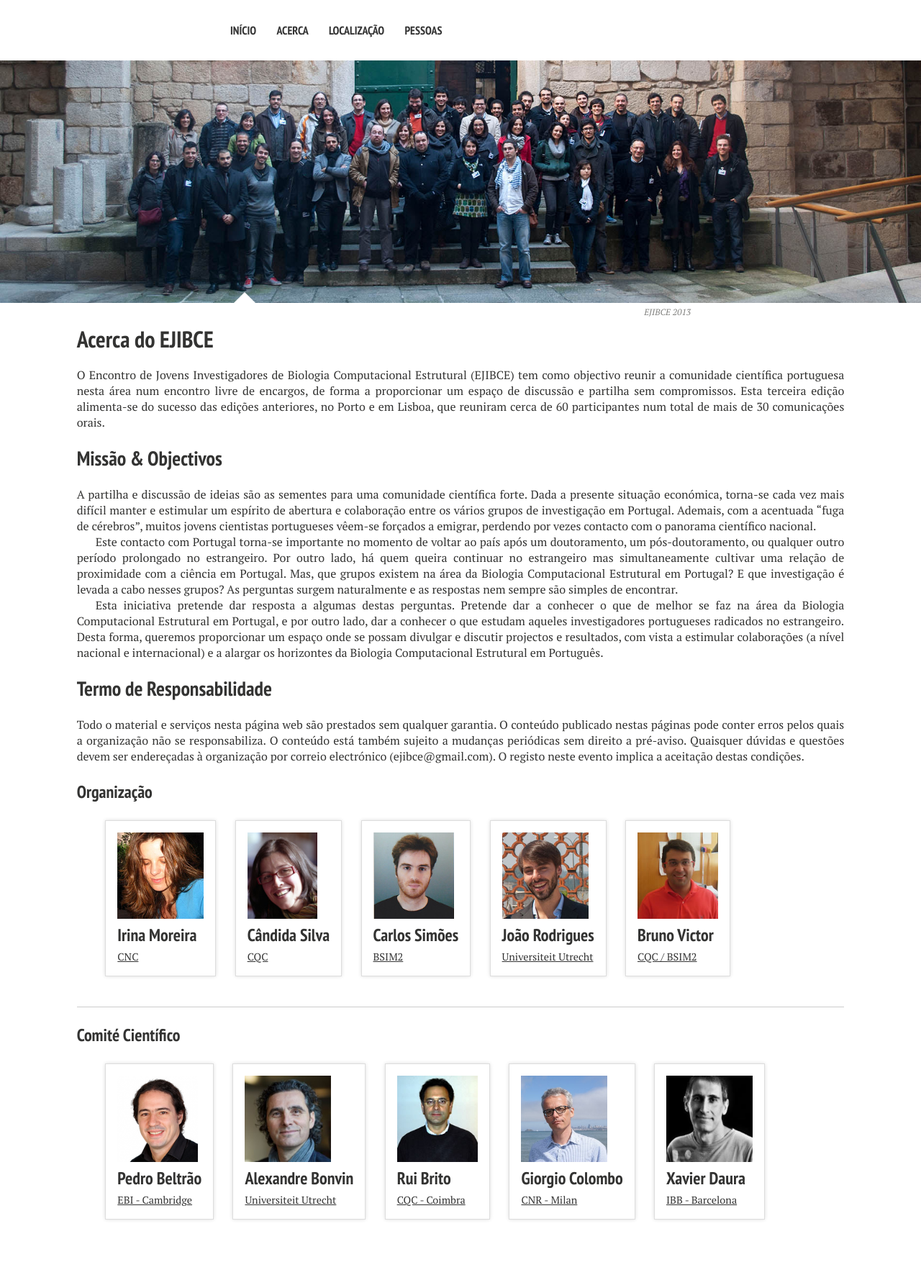
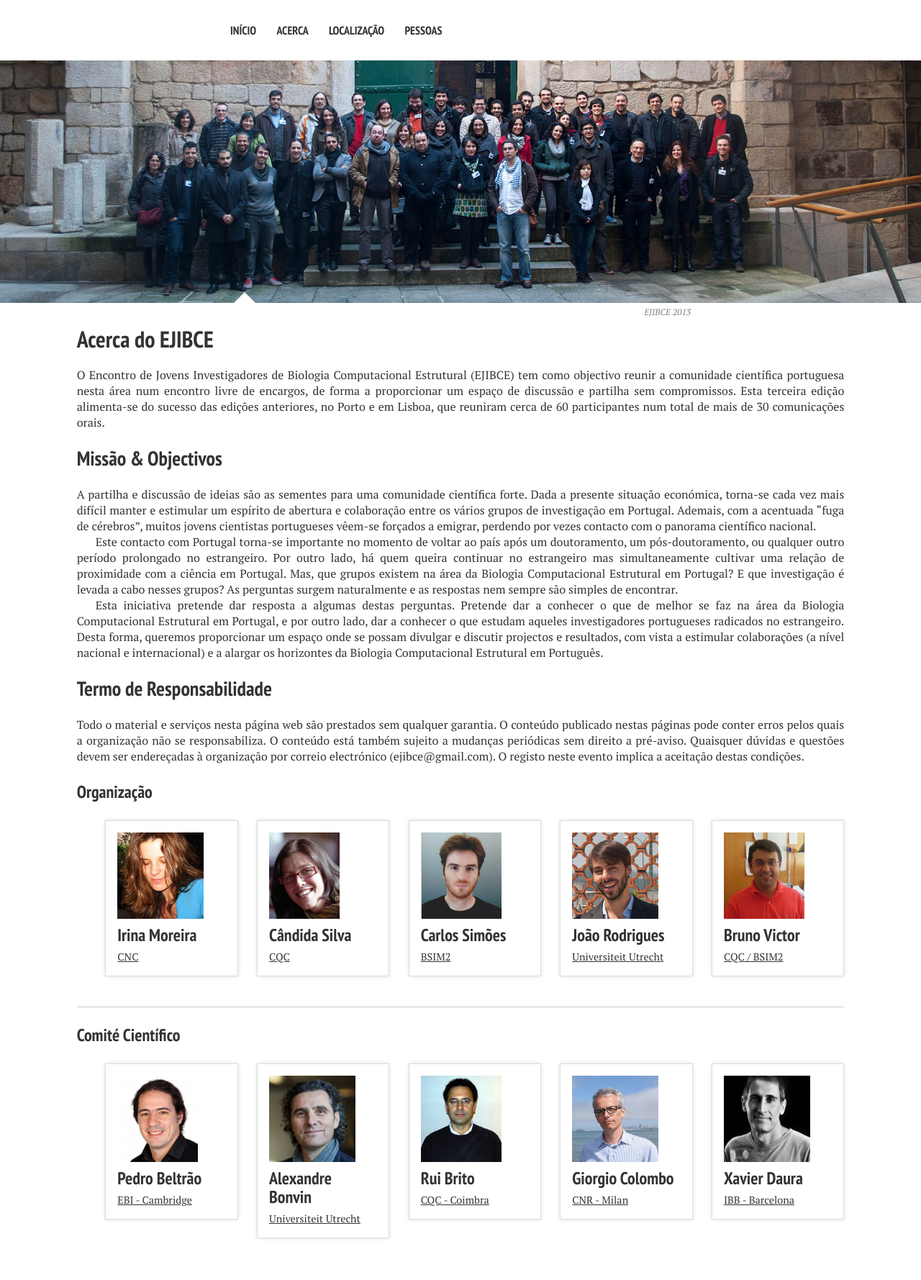
Before and after one commit to ejibce/ejibce.github.io, a Jekyll site: the page built from acerca/index.md, in a window 1280 px wide. Shown: the whole page at 72% size. Built offline with Jekyll 4.4.1, drawn with Linux system fonts in a browser that asks for light colours; nearby versions of some CDN libraries; before the commit the page ends 1753 px from its top, so only the background shows below that.

Commit message:
Misc fixes and updates to avatar presentation and sponsor logos

```diff
--- a/_layouts/acerca.html
+++ b/_layouts/acerca.html
@@ -37,7 +37,7 @@
         <h3>Organização</h3>
         <ul class="rig columns-5">
             {% for member in site.data.organizacao %}
-                <li>
+                <li class="boxed">
                     {% if member.avatar %}
                         {% assign avatar = member.avatar %}
                     {% else %}
@@ -46,10 +46,10 @@
 
                     {% if member.url %}
                     <a href="{{ member.url }}" target="_blank">
-                        <img src="{{ avatar }}" />
+                        <img class="avatar" src="{{ avatar }}" />
                     </a>
                     {% else %}
-                        <img src="{{ avatar }}" />
+                        <img class="avatar" src="{{ avatar }}" />
                     {% endif %}
                     <h3>{{ member.name }}</h3>
                     <a class='mem-position'>{{ member.position }}</a>
@@ -63,7 +63,7 @@
         <h3>Comité Científico</h3>
         <ul class="rig columns-5">
             {% for member in site.data.cientifico %}
-                <li>
+                <li class="boxed">
                     {% if member.avatar %}
                         {% assign avatar = member.avatar %}
                     {% else %}
@@ -72,10 +72,10 @@
 
                     {% if member.url %}
                     <a href="{{ member.url }}" target="_blank">
-                        <img src="{{ avatar }}" />
+                        <img class="avatar" src="{{ avatar }}" />
                     </a>
                     {% else %}
-                        <img src="{{ avatar }}" />
+                        <img class="avatar" src="{{ avatar }}" />
                     {% endif %}
                     <h3>{{ member.name }}</h3>
                     <a class='mem-position'>{{ member.position }}</a>
--- a/_sass/page.scss
+++ b/_sass/page.scss
@@ -625,6 +625,18 @@
 	@include clearfix;
 	clear: both;
 	padding-bottom: 3em;
+	padding-top: 2em;
+	@include grid(12,10);
+	@include prefix(12,1);
+	@include suffix(12,1);
+	@media #{$small} {
+		@include grid(12,9);
+		@include prefix(12,0);
+		@include suffix(12,0);
+	}
+	@media #{$x-large} {
+		@include grid(12,8);
+	}
 	a,
 	a:active,
 	a:visited,
@@ -636,19 +648,6 @@
 		@include font-rem(14);
 	}
 	footer {
-		@include grid(12,10);
-		@include prefix(12,1);
-		@include suffix(12,1);
-		@media #{$small} {
-			@include grid(12,6);
-			@include prefix(12,3);
-			@include suffix(12,3);
-		}
-		@media #{$x-large} {
-			@include grid(12,4.5);
-			@include prefix(12,4);
-			@include suffix(12,3.5);
-		}
 	}
 }
 
--- a/_sass/people.scss
+++ b/_sass/people.scss
@@ -1,4 +1,9 @@
 #main {
+}
+
+.avatar {
+    max-width: 120px;
+    max-height: 120px;
 }
 
 .mem-position {
@@ -15,24 +20,32 @@
 	display: inline-block;
 	padding: 1em;
 	margin: 0 0 2.5% 2.5%;
-	background: #fff;
-	border: 1px solid #ddd;
 	font-size: 16px;
 	font-size: 1rem;
 	vertical-align: top;
-	box-shadow: 0 0 5px #ddd;
+}
+
+ul.rig li.boxed {
+	display: inline-block;
+	padding: 1em;
+	margin: 0 0 2.5% 2.5%;
+	font-size: 16px;
+	font-size: 1rem;
+	vertical-align: top;
+    background: #fff;
+	border: 1px solid #ddd;
+    box-shadow: 0 0 5px #ddd;
 	box-sizing: border-box;
 	-moz-box-sizing: border-box;
 	-webkit-box-sizing: border-box;
 }
+
 ul.rig li img {
 	max-width: 100%;
 	height: auto;
 	margin: 0 0 10px;
+}
 
-    max-width: 120px;
-    max-height: 120px;
-}
 ul.rig li h3 {
 	margin: 0 0 5px;
 }
@@ -53,7 +66,10 @@
 ul.rig.columns-4 li {
 	width: 22.5%; /* this value + 2.5 should = 25% */
 }
-
+/* class for 5 columns */
+ul.rig.columns-5 li {
+	width: 17.5%; /* this value + 2.5 should = 20% */
+}
 @media (max-width: 480px) {
 	ul.grid-nav li {
 		display: block;
```
